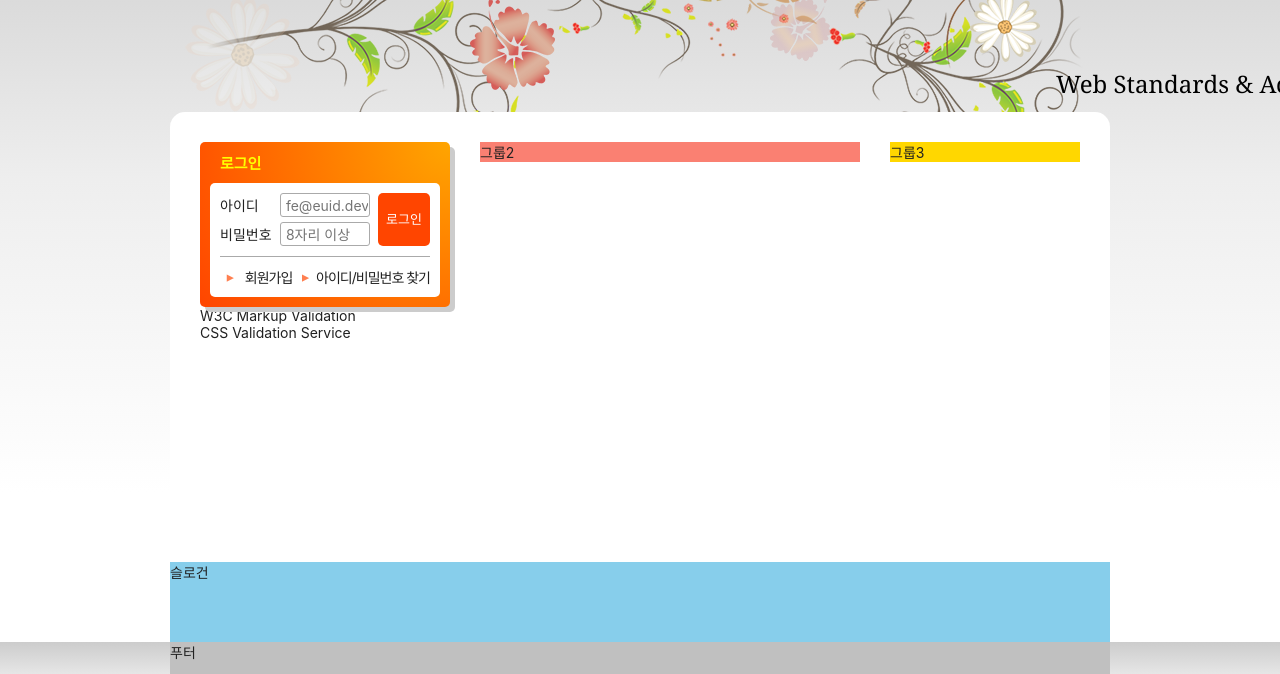
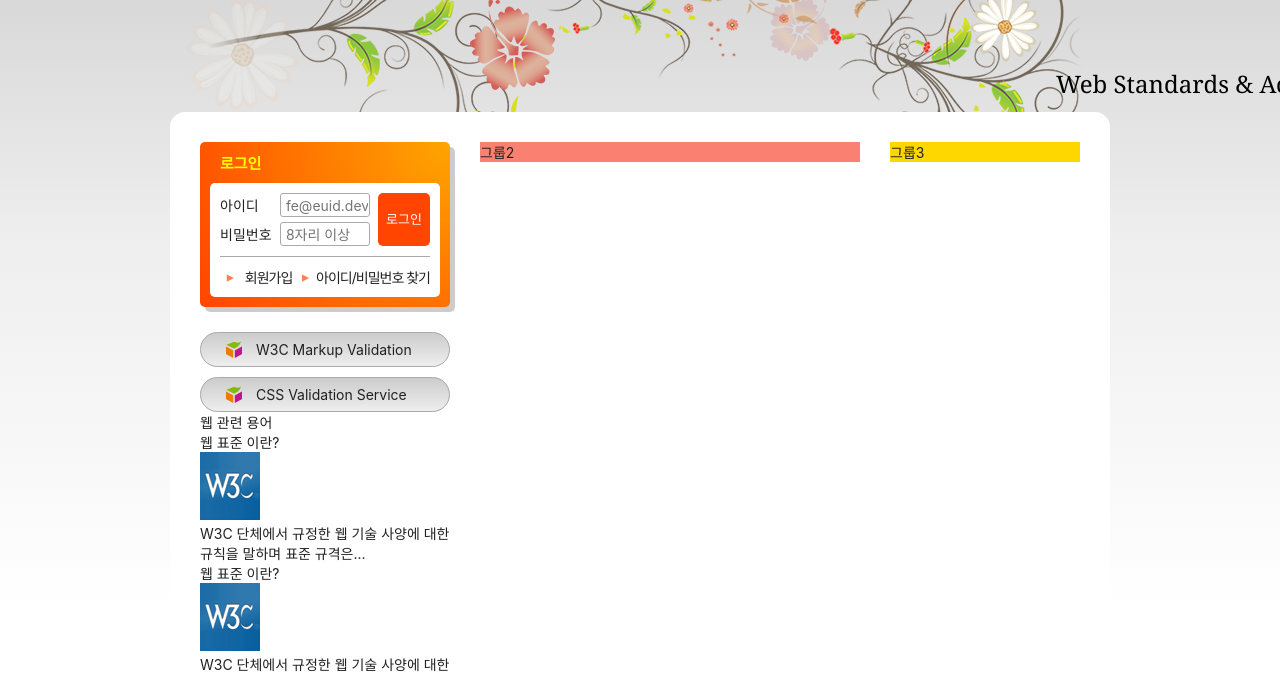
Before and after one commit to tkdkfkgk/HTML5, a plain HTML site: page index.html in a window 1280 px wide. Shown: the part 135-809 px from the top of the page. Drawn offline with Linux system fonts and the light colour scheme; a web font is replaced by a local one.

Commit message:
웹 관련 용어 마크업

```diff
--- a/index.html
+++ b/index.html
@@ -163,16 +163,39 @@
       <h2 class="a11y-hidden">유효성 검사 배너</h2>
       <ul class="validation-list">
         <li>
-          <a href="/" target="_blank" rel="noopener noreferrer" title="마크업 유효성검사 사이트로 이동(새창)">
+          <a href="/" target="_blank" rel="noopener noreferrer" title="마크업 유효성검사 사이트로 이동 (새창)">
             W3C Markup Validation
           </a>
         </li>
         <li>
-          <a href="/" target="_blank" rel="noopener noreferrer" title="CSS 유효성검사 사이트로 이동(새창)">
+          <a href="/" target="_blank" rel="noopener noreferrer" title="CSS 유효성검사 사이트로 이동 (새창)">
             CSS Validation Service
           </a>
         </li>
       </ul>
+      <section class="term">
+        <h2 class="term-title">웹 관련 용어</h2>
+        <dl class="term-list">
+          <div>
+            <dt class="term-list-subject">웹 표준 이란?</dt>
+            <dd class="term-list-thumbnail">
+              <img src="./assets/web_standards.gif" alt="W3C 로고" />
+            </dd>
+            <dd class="term-list-brief">
+              W3C 단체에서 규정한 웹 기술 사양에 대한 규칙을 말하며 표준 규격은...
+            </dd>
+          </div>
+          <div class="cross">
+            <dt class="term-list-subject">웹 표준 이란?</dt>
+            <dd class="term-list-thumbnail">
+              <img src="./assets/web_standards.gif" alt="W3C 로고" />
+            </dd>
+            <dd class="term-list-brief">
+              W3C 단체에서 규정한 웹 기술 사양에 대한 규칙을 말하며 표준 규격은...
+            </dd>
+          </div>
+        </dl>
+      </section>
     </div>
     <div class="group group2">그룹2</div>
     <div class="group group3">그룹3</div>
--- a/styles/style.css
+++ b/styles/style.css
@@ -282,8 +282,8 @@ body {
   /* display: inline-block;  */
   position: relative;
   /* z-index: 1; */
+}
 
-}
 /* 메인 */
 .main {
   background: #fff;
@@ -378,6 +378,39 @@ body {
   display: flex;
   flex-flow: row nowrap;
   justify-content: space-between;
+  /* font-size: 0;
+
+  display: flow-root; */
+}
+/*
+.sign li {
+  font-size: 14px;
+  display: inline-block;
+  width: 50%;
+}
+
+.sign li:first-child {
+  width: 35%;
+}
+
+.sign li:last-child {
+  width: 65%;
+  text-align: right;
+} */
+
+.sign li:first-child {
+  float: left;
+}
+
+/* .sign li:first-child {
+  float: left;
+  display: inline-block;
+  padding: 10px 0;
+  font-weight: 400;
+} */
+
+.sign li:last-child {
+  float: right;
 }
 
 .sign a {
@@ -392,6 +425,44 @@ body {
   color: coral;
   margin-right: 8px;
 }
+
+/* 유효성 검사 배너 */
+.validation-list {
+  margin-top: 25px;
+}
+
+.validation-list li {
+  margin-top: 10px;
+}
+
+.validation-list a {
+  display: block;
+  background: url("./images/validation_icon.png") no-repeat 25px 50%, #ccc linear-gradient(to bottom, #ccc, #eee);
+  padding: 8px 15px 8px 55px;
+  border-radius: 30px;
+  border: 1px solid #aaa;
+}
+
+.validation-list a:hover,
+.validation-list a:focus {
+  color: #f00;
+}
+
+/* .validation-list a::before {
+  content: url("./images/validation_icon.png");
+  vertical-align: middle;
+} */
+
+
+/* .validation-list li:first-child {
+  border: 2px solid #ccc;
+  border-radius: 20px;
+  padding: 10px;
+  background: url(./images/validation_icon.png) no-repeat 15px 10px,
+  #ccc linear-gradient(to bottom, #ccc 0%, #eee 35%, #fff 70%, #fff 100%)
+    repeat 0 0;
+}
+*/
 
 /* 슬로건 */
 .slogan {
```
